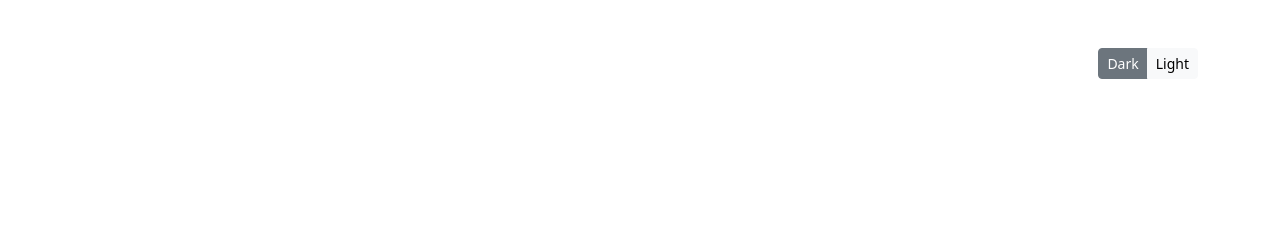
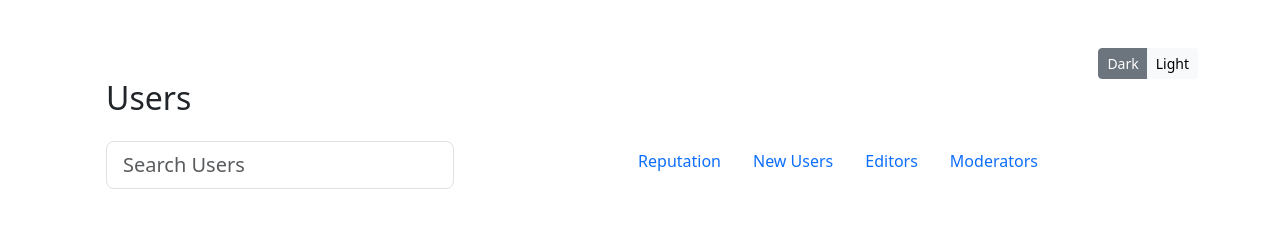
Before and after one commit to Non-Sin/CS100_mini_exercise_User_list, a plain HTML site: page index.html in a window 1280 px wide. Drawn offline with Linux system fonts and the light colour scheme.

Commit message:
Add Search Bar and Nav Link

```diff
--- a/index.html
+++ b/index.html
@@ -10,11 +10,37 @@
   </head>
   <body>
 
-    <header class="mb-5">
-      <div class="container mt-5 d-flex justify-content-end">
+    <header class="container mb-5">
+      <div class="mt-5 d-flex justify-content-end">
         <div class="btn-group">
           <button type="button" class="btn btn-secondary btn-sm" data-bs-theme-value="dark">Dark</button>
           <button type="button" class="btn btn-light btn-sm" data-bs-theme-value="light">Light</button>
+        </div>
+      </div>
+      <div class="mb-4 ms-4">
+        <h2>
+        Users
+        </h2>
+        <div class="row mt-4">
+          <div class="col-md-4">
+            <input placeholder="Search Users" class="form-control form-control-lg">
+          </div>
+          <div class="col-md-8">
+            <ul class="nav justify-content-center">
+              <li class="nav-item">
+              <a class="nav-link active" aria-current="page" href="#">Reputation</a>
+              </li>
+              <li class="nav-item">
+              <a class="nav-link" href="#">New Users</a>
+            </li>
+            <li class="nav-item">
+               <a class="nav-link" href="#">Editors</a>
+            </li>
+            <li class="nav-item">
+            <a class="nav-link">Moderators</a>
+            </li>
+          </ul>
+          </div>
         </div>
       </div>
     </header>
```
